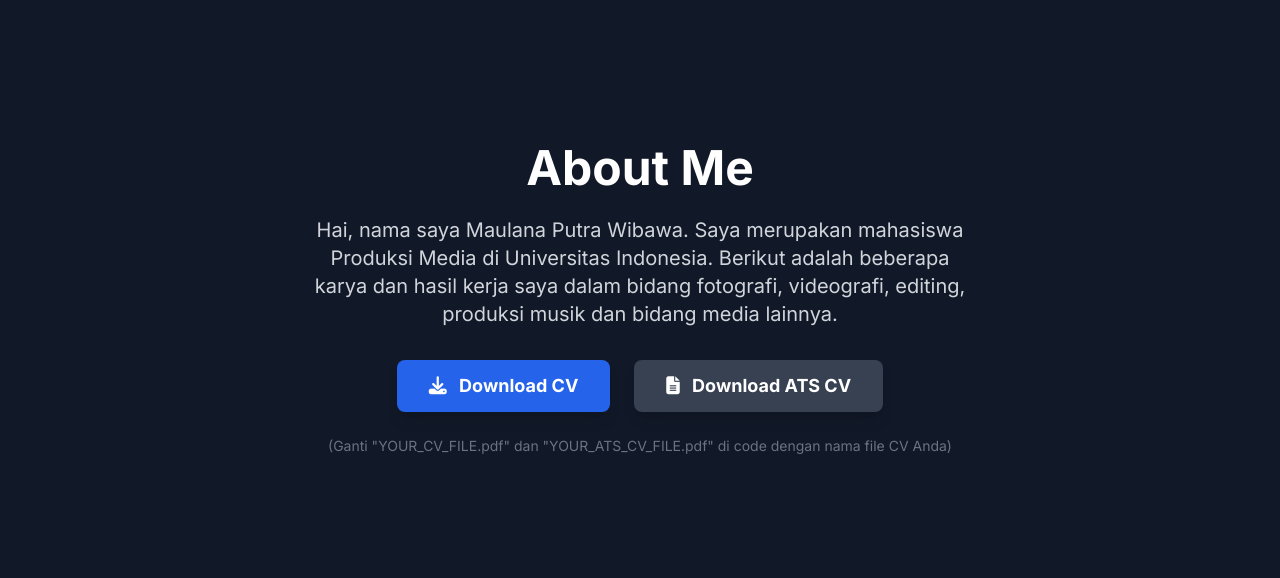
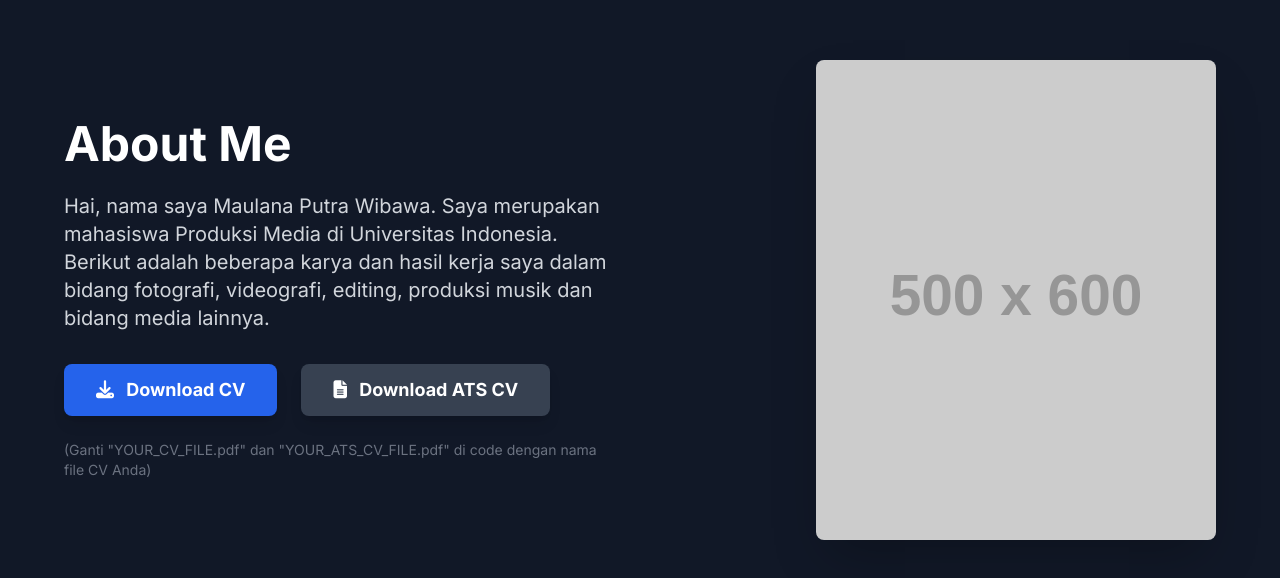
Before and after one commit to maulanaputra4444/portofolio-maulana-putra, a plain HTML site: page index.html in a window 1280 px wide. Shown: the part 940-1518 px from the top of the page. Drawn offline with nearby package versions, Linux system fonts and the light colour scheme; placeholder pictures from the web are drawn by us.

Commit message:
Update index.html

```diff
--- a/index.html
+++ b/index.html
@@ -84,7 +84,11 @@
 
         <!-- Section: About -->
         <section id="about" class="content-section min-h-screen flex flex-col justify-center items-center p-4 pt-24">
-            <div class="max-w-2xl text-center">
+            <div class="container mx-auto max-w-6xl">
+                <div class="grid grid-cols-1 md:grid-cols-2 gap-12 md:gap-16 items-center">
+
+                    <!-- Column 1: Text Content -->
+                    <div class="text-center md:text-left">
                         <h2 class="text-4xl md:text-5xl font-bold text-white mb-6">About Me</h2>
                         <p class="text-lg md:text-xl text-gray-300 mb-8 leading-relaxed">
                             Hai, nama saya Maulana Putra Wibawa.
@@ -93,9 +97,9 @@
                         </p>
 
                         <!-- Button container -->
-                <div class="flex flex-col sm:flex-row justify-center gap-6">
+                        <div class="flex flex-col sm:flex-row justify-center md:justify-start gap-6">
                             <!-- Button to Download CV (Primary) -->
-                    <a href="./Creative CV - Maulana Putra Wibawa_3.pdf" id="download-cv-btn" download="Maulana_Putra_Wibawa_CV.pdf" class="inline-block bg-blue-600 text-white font-bold py-3 px-8 rounded-lg text-lg transition-transform hover:scale-105 hover:bg-blue-700 shadow-lg">
+                            <a href="./YOUR_CV_FILE.pdf" id="download-cv-btn" download="Maulana_Putra_Wibawa_CV.pdf" class="inline-block bg-blue-600 text-white font-bold py-3 px-8 rounded-lg text-lg transition-transform hover:scale-105 hover:bg-blue-700 shadow-lg">
                                 <i class="fa-solid fa-download mr-2"></i>
                                 Download CV
                             </a>
@@ -108,6 +112,15 @@
                         </div>
 
                         <p class="text-sm text-gray-500 mt-6">(Ganti "YOUR_CV_FILE.pdf" dan "YOUR_ATS_CV_FILE.pdf" di code dengan nama file CV Anda)</p>
+                    </div>
+
+                    <!-- Column 2: Image Placeholder -->
+                    <div class="flex justify-center md:justify-end">
+                        <!-- Ganti 'src' dengan path foto Anda, e.g., './images/foto_profil.jpg' -->
+                        <img src="https://placehold.co/500x600/2a2a2a/777?text=Ganti+dengan+Foto+Anda" alt="Foto Maulana Putra Wibawa" class="rounded-lg shadow-2xl w-full h-auto object-cover" style="max-width: 400px; max-height: 600px;">
+                    </div>
+
+                </div>
             </div>
         </section>
 
```
Lines whose indentation alone changed are shown as unchanged.
